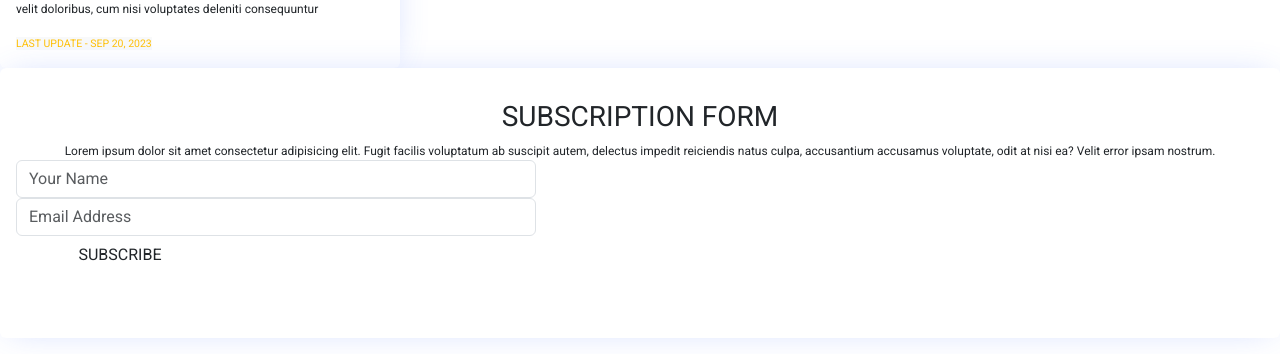
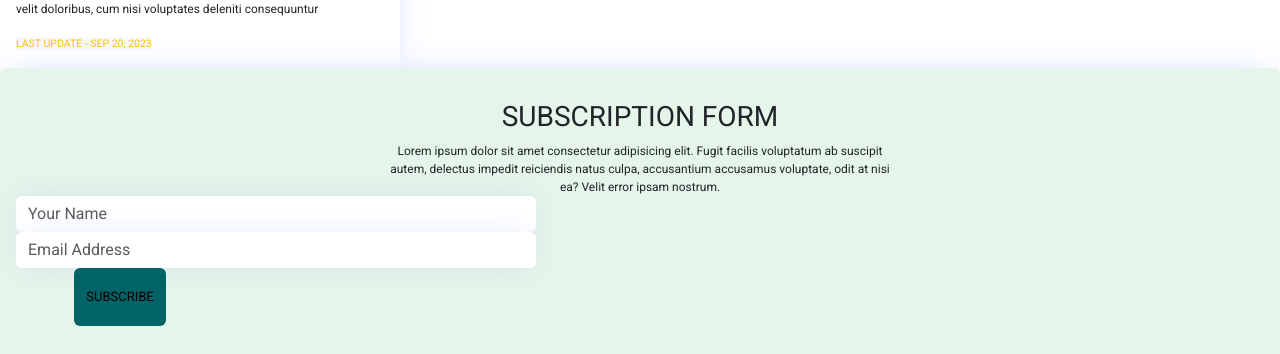
Before and after one commit to Sh3sh3/Angular, an Angular app in the folder blog-app/: page / in a window 1280 px wide. Shown: the part 598-952 px from the top of the page. Built offline with nearby package versions, Linux system fonts and the light colour scheme.

Commit message:
subscription form

```diff
--- a/blog-app/src/app/layouts/post-card/post-card.component.css
+++ b/blog-app/src/app/layouts/post-card/post-card.component.css
@@ -1,5 +1,4 @@
 .card{
     max-width: 400px;
-    border: none;
-    box-shadow: 0px 0px 33px -10px rgba(71,114,254,0.3);
+
 }
--- a/blog-app/src/app/layouts/post-card/post-card.component.html
+++ b/blog-app/src/app/layouts/post-card/post-card.component.html
@@ -1,5 +1,5 @@
 
-<div class="card">
+<div class="card shadow-effect">
     <img src="https://images.pexels.com/photos/19539371/pexels-photo-19539371/free-photo-of-ciudad-moda-gafas-de-sol-mujer.jpeg?auto=compress&cs=tinysrgb&w=1260&h=750&dpr=1" alt="post-image" class="card-img-top">
 
     <div class="card-body">
--- a/blog-app/src/app/subscription-form/subscription-form.component.css
+++ b/blog-app/src/app/subscription-form/subscription-form.component.css
@@ -1,5 +1,24 @@
 .card{
-    border-color: var(--secondary-color);
+
+    background-color: var(--secondary-color);
+
+}
+
+input[text],input[email] {
+    height: 60px;
+    padding-left: 20px;
+    font-size:13px ;
+    width:100% ;
+}
+
+.btn-sub{
+    height: 58px;
     border: none;
-    box-shadow: 0px 0px 33px -10px rgba(71,114,254,0.3);
+    font-size: 13px;
+    background-color: var(--primary-color);
 }
+
+
+.subs-text{
+    width: 500px;
+}
--- a/blog-app/src/app/subscription-form/subscription-form.component.html
+++ b/blog-app/src/app/subscription-form/subscription-form.component.html
@@ -1,4 +1,4 @@
-<div class="card">
+<div class="card shadow-effect">
     <div class="card-body">
         <div class="text-center mt-3 mb-5">
             <h3>SUBSCRIPTION FORM</h3>
@@ -6,14 +6,14 @@
             <form action="" class="form-inline mb-5">
 
                 <div class="form-group col-md-5">
-                    <input type="text" class="form-control" placeholder="Your Name">
+                    <input type="text" class="form-control shadow-effect" placeholder="Your Name">
                 </div>
                 <div class="form-group col-md-5">
-                    <input type="text" class="form-control" placeholder="Email Address">
+                    <input type="text" class="form-control shadow-effect" placeholder="Email Address">
                 </div>
 
                 <div class="col-md-2">
-                    <button class="btn btm-info btn-block btn-sub">SUBSCRIBE</button>
+                    <button class="btn btn-info btn-block btn-sub">SUBSCRIBE</button>
                 </div>
 
             </form>
--- a/blog-app/src/styles.css
+++ b/blog-app/src/styles.css
@@ -33,3 +33,9 @@ body{
 .nav-link{
     color:var(--primary-color);
 }
+
+
+.shadow-effect{
+    border: none;
+    box-shadow: 0px 0px 33px -10px rgba(71,114,254,0.3);
+}
```
